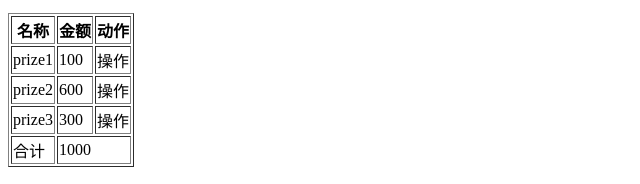
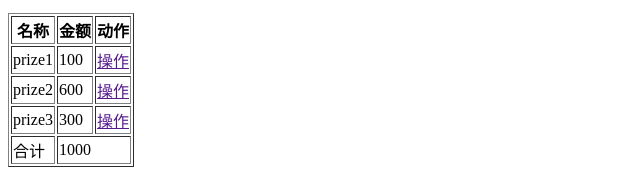
Before and after one commit to HUSTGOC/FrontLearn, a plain HTML site: page task1/index.html in a window 1280 px wide. Shown: the part 6366-6550 px from the top of the page, 0-640 px from the left. Drawn offline with Linux system fonts and the light colour scheme.

Commit message:
任务一   完成人：杨斌  time:2016/03/21

```diff
--- a/task1/index.html
+++ b/task1/index.html
@@ -105,9 +105,9 @@
     <tr><th>名称</th><th>金额</th><th>动作</th></tr>
     </thead>
       <tbody>
-        <tr><td>prize1</td><td>100</td><td><a href="#"></a>操作</td></tr>
-        <tr><td>prize2</td><td>600</td><td><a href="#"></a>操作</td></tr>
-        <tr><td>prize3</td><td>300</td><td><a href="#"></a>操作</td></tr>
+        <tr><td>prize1</td><td>100</td><td><a href="#"></a><a href="">操作</a></td></tr>
+        <tr><td>prize2</td><td>600</td><td><a href="#"></a><a href="">操作</a></td></tr>
+        <tr><td>prize3</td><td>300</td><td><a href="#"></a><a href="">操作</a></td></tr>
         <tr><td>合计</td><td colspan="2">1000</td></tr>
       </tbody>
 </table>
@@ -115,7 +115,7 @@
        <aside>
            <h2>这里以后是个侧栏</h2>
            <h2>侧栏注册窗口标题</h2>
-           <form action="reg.do" method="post">
+           <form action="" method="post">
                <label>请输入邮箱地址：<input type="text" name="email"></label>
                <br/><span>邮箱地址请按格式输入</span><br/>
                <label>请输入密码：<input type="password" name="pass"></label>
```
